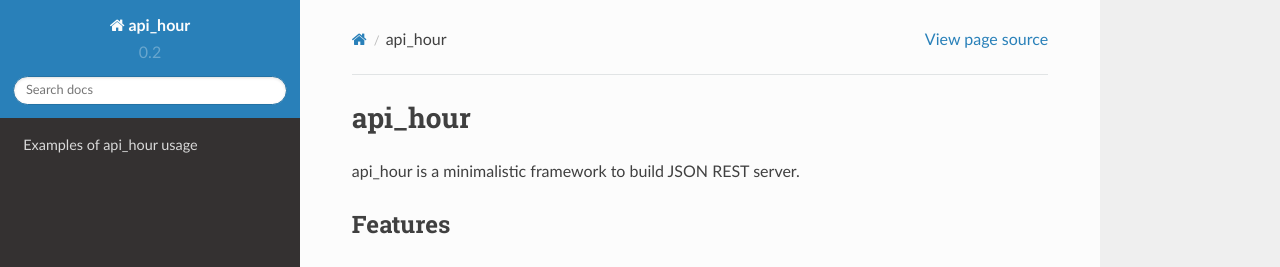
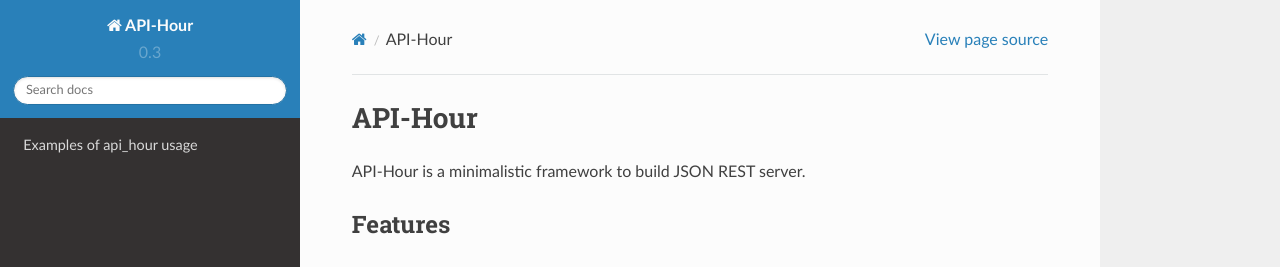
Before and after one commit to Eyepea/API-Hour, a Sphinx documentation site: the page built from docs/index.rst, in a window 1280 px wide and 900 px high. Shown: the top 267 px of the window. Built offline with Sphinx 7.4.7 and the Read the Docs theme 2.0.0, drawn with Linux system fonts in a browser that asks for light colours; part of the change alters nothing that is shown; some of the changed text lies outside the part shown.

```diff
--- a/docs/conf.py
+++ b/docs/conf.py
@@ -43,17 +43,17 @@ source_suffix = '.rst'
 master_doc = 'index'
 
 # General information about the project.
-project = 'api_hour'
-copyright = '2014, Andrew Svetlov'
+project = 'API-Hour'
+copyright = '2014, Eyepea/ALLOcloud Dev Team'
 
 # The version info for the project you're documenting, acts as replacement for
 # |version| and |release|, also used in various other places throughout the
 # built documents.
 #
 # The short X.Y version.
-version = '0.2'
+version = '0.3'
 # The full version, including alpha/beta/rc tags.
-release = '0.2.3'
+release = '0.3.1'
 
 # The language for content autogenerated by Sphinx. Refer to documentation
 # for a list of supported languages.
@@ -178,7 +178,7 @@ html_static_path = ['_static']
 #html_file_suffix = None
 
 # Output file base name for HTML help builder.
-htmlhelp_basename = 'api_hourdoc'
+htmlhelp_basename = 'api_hour_doc'
 
 
 # -- Options for LaTeX output --------------------------------------------------
@@ -198,7 +198,7 @@ latex_elements = {
 # (source start file, target name, title, author, documentclass [howto/manual]).
 latex_documents = [
   ('index', 'api_hour.tex', 'api_hour Documentation',
-   'Andrew Svetlov', 'manual'),
+   'Eyepea/ALLOcloud Dev Team', 'manual'),
 ]
 
 # The name of an image file (relative to this directory) to place at the top of
@@ -227,8 +227,8 @@ latex_documents = [
 # One entry per manual page. List of tuples
 # (source start file, name, description, authors, manual section).
 man_pages = [
-    ('index', 'api_hour', 'api_hour Documentation',
-     ['Andrew Svetlov'], 1)
+    ('index', 'api_hour', 'API-Hour Documentation',
+     ['Eyepea/ALLOcloud Dev Team'], 1)
 ]
 
 # If true, show URL addresses after external links.
@@ -241,8 +241,8 @@ man_pages = [
 # (source start file, target name, title, author,
 #  dir menu entry, description, category)
 texinfo_documents = [
-  ('index', 'api_hour', 'api_hour Documentation',
-   'Andrew Svetlov', 'api_hour', 'One line description of project.',
+  ('index', 'api_hour', 'API-Hour Documentation',
+   'Eyepea/ALLOcloud Dev Team', 'api_hour', 'Write efficient WebServices with ease.',
    'Miscellaneous'),
 ]
 
--- a/docs/examples.rst
+++ b/docs/examples.rst
@@ -1,5 +1,5 @@
 Examples of api_hour usage
-=========================
+==========================
 
 Here is the list of examples from `api_hour/examples
 <https://github.com/Eyepea/API-Hour/tree/master/examples>`_.
@@ -31,6 +31,6 @@ Redis-based session
 .. literalinclude:: ../examples/redis_session.py
 
 Simple authorization
--------------------
+--------------------
 
 .. literalinclude:: ../examples/auth.py
--- a/docs/index.rst
+++ b/docs/index.rst
@@ -6,10 +6,10 @@
 .. _GitHub: https://github.com/Eyepea/API-Hour
 
 
-api_hour
-=======
+API-Hour
+========
 
-api_hour is a minimalistic framework to build JSON REST server.
+API-Hour is a minimalistic framework to build JSON REST server.
 
 Features
 --------
```
